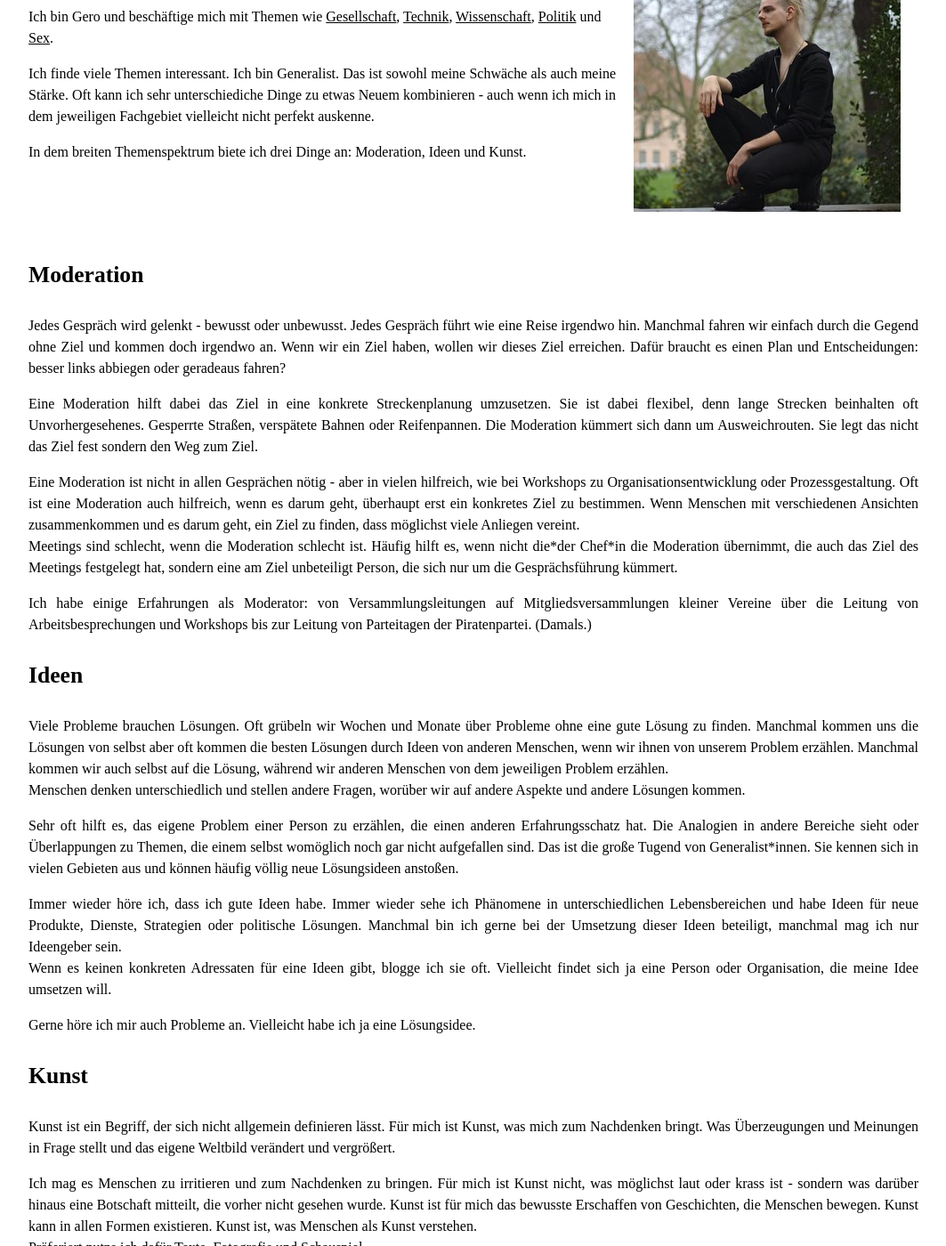
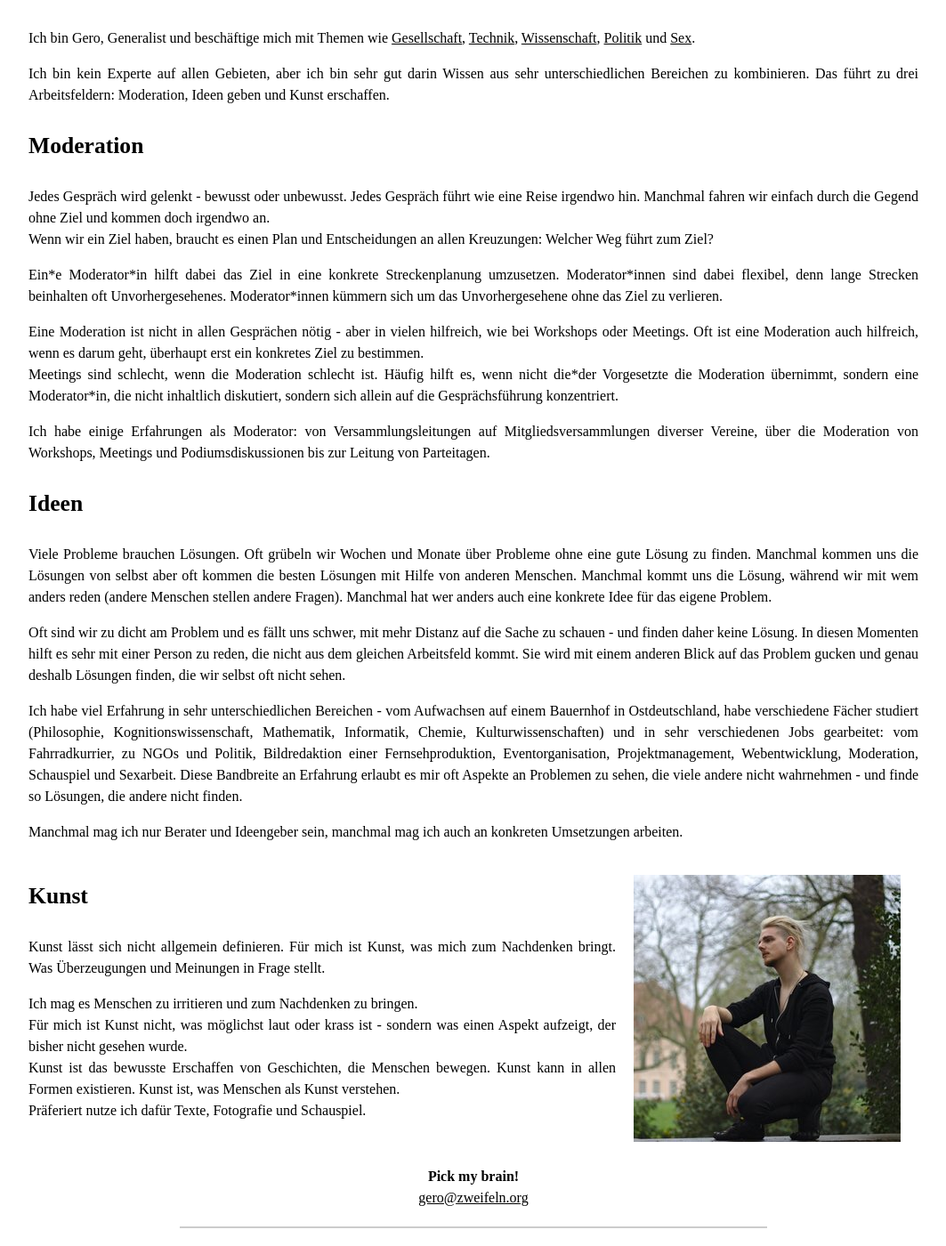
Before and after one commit to zweifeln/zweifeln.github.io, a Jekyll site: the page built from index.md, in a window 1280 px wide and 1400 px high, scrolled down 347 px. Shown: the whole window at 89% size, without its empty margins (108-1171 px from the left). Built offline with Jekyll 4.4.1, drawn with Linux system fonts in a browser that asks for light colours; some of the changed text lies outside the part shown.

Commit message:
translation

```diff
--- a/index.md
+++ b/index.md
@@ -2,51 +2,56 @@
 layout: default
 ---
 <hr>
+<div class="center">
+English version is <a href="{{ site.url }}/en">here!</a>
+</div>
+
+<h3>Moin!</h3>
+
+Ich bin Gero, Generalist und beschäftige mich mit Themen wie  <a href="{{ site.url}}/society">Gesellschaft</a>,  <a href="{{ site.url}}/tech">Technik</a>, <a href="{{ site.url}}/science">Wissenschaft</a>, <a href="{{ site.url}}/politics">Politik</a> und <a href="{{ site.url}}/sex">Sex</a>.<br />
+
+<p>Ich bin kein Experte auf allen Gebieten, aber ich bin sehr gut darin Wissen aus sehr unterschiedlichen Bereichen zu kombinieren. Das führt zu drei Arbeitsfeldern: Moderation, Ideen geben und Kunst erschaffen.</p>
+
+### Moderation
+
+Jedes Gespräch wird gelenkt - bewusst oder unbewusst. Jedes Gespräch führt wie eine Reise irgendwo hin. Manchmal fahren wir einfach durch die Gegend ohne Ziel und kommen doch irgendwo an.
+Wenn wir ein Ziel haben, braucht es einen Plan und Entscheidungen an allen Kreuzungen: Welcher Weg führt zum Ziel?
+
+Ein\*e Moderator\*in hilft dabei das Ziel in eine konkrete Streckenplanung umzusetzen. Moderator\*innen sind dabei flexibel, denn lange Strecken beinhalten oft Unvorhergesehenes. Moderator\*innen kümmern sich um das Unvorhergesehene ohne das Ziel zu verlieren.
+
+Eine Moderation ist nicht in allen Gesprächen nötig - aber in vielen hilfreich, wie bei Workshops oder Meetings. Oft ist eine Moderation auch hilfreich, wenn es darum geht, überhaupt erst ein konkretes Ziel zu bestimmen.
+Meetings sind schlecht, wenn die Moderation schlecht ist. Häufig hilft es, wenn nicht die\*der Vorgesetzte die Moderation übernimmt, sondern eine Moderator\*in, die nicht inhaltlich diskutiert, sondern sich allein auf die Gesprächsführung konzentriert.
+
+Ich habe einige Erfahrungen als Moderator: von Versammlungsleitungen auf Mitgliedsversammlungen diverser Vereine, über die Moderation von Workshops, Meetings und Podiumsdiskussionen bis zur Leitung von Parteitagen.
+
+
+### Ideen
+
+Viele Probleme brauchen Lösungen. Oft grübeln wir Wochen und Monate über Probleme ohne eine gute Lösung zu finden. Manchmal kommen uns die Lösungen von selbst aber oft kommen die besten Lösungen mit Hilfe von anderen Menschen.
+Manchmal kommt uns die Lösung, während wir mit wem anders reden (andere Menschen stellen andere Fragen). Manchmal hat wer anders auch eine konkrete Idee für das eigene Problem.
+
+Oft sind wir zu dicht am Problem und es fällt uns schwer, mit mehr Distanz auf die Sache zu schauen - und finden daher keine Lösung. In diesen Momenten hilft es sehr mit einer Person zu reden, die nicht aus dem gleichen Arbeitsfeld kommt. Sie wird mit einem anderen Blick auf das Problem gucken und genau deshalb Lösungen finden, die wir selbst oft nicht sehen.
+
+Ich habe viel Erfahrung in sehr unterschiedlichen Bereichen - vom Aufwachsen auf einem Bauernhof in Ostdeutschland, habe verschiedene Fächer studiert (Philosophie, Kognitionswissenschaft, Mathematik, Informatik, Chemie, Kulturwissenschaften) und in sehr verschiedenen Jobs gearbeitet: vom Fahrradkurrier, zu NGOs und Politik, Bildredaktion einer Fernsehproduktion, Eventorganisation, Projektmanagement, Webentwicklung, Moderation, Schauspiel und Sexarbeit.
+Diese Bandbreite an Erfahrung erlaubt es mir oft Aspekte an Problemen zu sehen, die viele andere nicht wahrnehmen - und finde so Lösungen, die andere nicht finden.
+
+Manchmal mag ich nur Berater und Ideengeber sein, manchmal mag ich auch an konkreten Umsetzungen arbeiten.
+
 <div class="clearfix">
 <div class="img_right">
 	<img src="{{ site.url }}/images/gero-20180421.jpg">
 </div>
-<h3>Moin!</h3>
-Ich bin Gero und beschäftige mich mit Themen wie  <a href="{{ site.url}}/society">Gesellschaft</a>,  <a href="{{ site.url}}/tech">Technik</a>, <a href="{{ site.url}}/science">Wissenschaft</a>, <a href="{{ site.url}}/politics">Politik</a> und <a href="{{ site.url}}/sex">Sex</a>.<br />
 
-<p>Ich finde viele Themen interessant. Ich bin Generalist. Das ist sowohl meine Schwäche als auch meine Stärke. Oft kann ich sehr unterschiediche Dinge zu etwas Neuem kombinieren - auch wenn ich mich in dem jeweiligen Fachgebiet vielleicht nicht perfekt auskenne.</p>
+<h3>Kunst</h3>
 
-<p>In dem breiten Themenspektrum biete ich drei Dinge an: Moderation, Ideen und Kunst.</p>
+<p>Kunst lässt sich nicht allgemein definieren. Für mich ist Kunst, was mich zum Nachdenken bringt. Was Überzeugungen und Meinungen in Frage stellt.</p>
+
+<p>Ich mag es Menschen zu irritieren und zum Nachdenken zu bringen.<br />
+Für mich ist Kunst nicht, was möglichst laut oder krass ist - sondern was einen Aspekt aufzeigt, der bisher nicht gesehen wurde.<br />
+Kunst ist das bewusste Erschaffen von Geschichten, die Menschen bewegen. Kunst kann in allen Formen existieren. Kunst ist, was Menschen als Kunst verstehen.<br />
+Präferiert nutze ich dafür Texte, Fotografie und Schauspiel.</p>
+
 </div>
-
-### Moderation
-
-Jedes Gespräch wird gelenkt - bewusst oder unbewusst. Jedes Gespräch führt wie eine Reise irgendwo hin. Manchmal fahren wir einfach durch die Gegend ohne Ziel und kommen doch irgendwo an. Wenn wir ein Ziel haben, wollen wir dieses Ziel erreichen. Dafür braucht es einen Plan und Entscheidungen: besser links abbiegen oder geradeaus fahren?
-
-Eine Moderation hilft dabei das Ziel in eine konkrete Streckenplanung umzusetzen. Sie ist dabei flexibel, denn lange Strecken beinhalten oft Unvorhergesehenes. Gesperrte Straßen, verspätete Bahnen oder Reifenpannen. Die Moderation kümmert sich dann um Ausweichrouten. Sie legt das nicht das Ziel fest sondern den Weg zum Ziel.
-
-Eine Moderation ist nicht in allen Gesprächen nötig - aber in vielen hilfreich, wie bei Workshops zu Organisationsentwicklung oder Prozessgestaltung. Oft ist eine Moderation auch hilfreich, wenn es darum geht, überhaupt erst ein konkretes Ziel zu bestimmen. Wenn Menschen mit verschiedenen Ansichten zusammenkommen und es darum geht, ein Ziel zu finden, dass möglichst viele Anliegen vereint.
-Meetings sind schlecht, wenn die Moderation schlecht ist. Häufig hilft es, wenn nicht die\*der Chef\*in die Moderation übernimmt, die auch das Ziel des Meetings festgelegt hat, sondern eine am Ziel unbeteiligt Person, die sich nur um die Gesprächsführung kümmert.
-
-Ich habe einige Erfahrungen als Moderator: von Versammlungsleitungen auf Mitgliedsversammlungen kleiner Vereine über die Leitung von Arbeitsbesprechungen und Workshops bis zur Leitung von Parteitagen der Piratenpartei. (Damals.)
-
-
-### Ideen
-
-Viele Probleme brauchen Lösungen. Oft grübeln wir Wochen und Monate über Probleme ohne eine gute Lösung zu finden. Manchmal kommen uns die Lösungen von selbst aber oft kommen die besten Lösungen durch Ideen von anderen Menschen, wenn wir ihnen von unserem Problem erzählen. Manchmal kommen wir auch selbst auf die Lösung, während wir anderen Menschen von dem jeweiligen Problem erzählen.
-Menschen denken unterschiedlich und stellen andere Fragen, worüber wir auf andere Aspekte und andere Lösungen kommen.
-
-Sehr oft hilft es, das eigene Problem einer Person zu erzählen, die einen anderen Erfahrungsschatz hat. Die Analogien in andere Bereiche sieht oder Überlappungen zu Themen, die einem selbst womöglich noch gar nicht aufgefallen sind. Das ist die große Tugend von Generalist\*innen. Sie kennen sich in vielen Gebieten aus und können häufig völlig neue Lösungsideen anstoßen.
-
-Immer wieder höre ich, dass ich gute Ideen habe. Immer wieder sehe ich Phänomene in unterschiedlichen Lebensbereichen und habe Ideen für neue Produkte, Dienste, Strategien oder politische Lösungen. Manchmal bin ich gerne bei der Umsetzung dieser Ideen beteiligt, manchmal mag ich nur Ideengeber sein.
-Wenn es keinen konkreten Adressaten für eine Ideen gibt, blogge ich sie oft. Vielleicht findet sich ja eine Person oder Organisation, die meine Idee umsetzen will.
-
-Gerne höre ich mir auch Probleme an. Vielleicht habe ich ja eine Lösungsidee.
-
-
-### Kunst
-
-Kunst ist ein Begriff, der sich nicht allgemein definieren lässt. Für mich ist Kunst, was mich zum Nachdenken bringt. Was Überzeugungen und Meinungen in Frage stellt und das eigene Weltbild verändert und vergrößert.
-
-Ich mag es Menschen zu irritieren und zum Nachdenken zu bringen. Für mich ist Kunst nicht, was möglichst laut oder krass ist - sondern was darüber hinaus eine Botschaft mitteilt, die vorher nicht gesehen wurde. Kunst ist für mich das bewusste Erschaffen von Geschichten, die Menschen bewegen. Kunst kann in allen Formen existieren. Kunst ist, was Menschen als Kunst verstehen.
-Präferiert nutze ich dafür Texte, Fotografie und Schauspiel.
-
-
 <div class="center">
 	<b>Pick my brain!</b><br />
 	<a href="mailto:gero@zweifeln.org">gero@zweifeln.org</a>
```
Also changed, not shown: en.md (added, +58 -0 lines).
